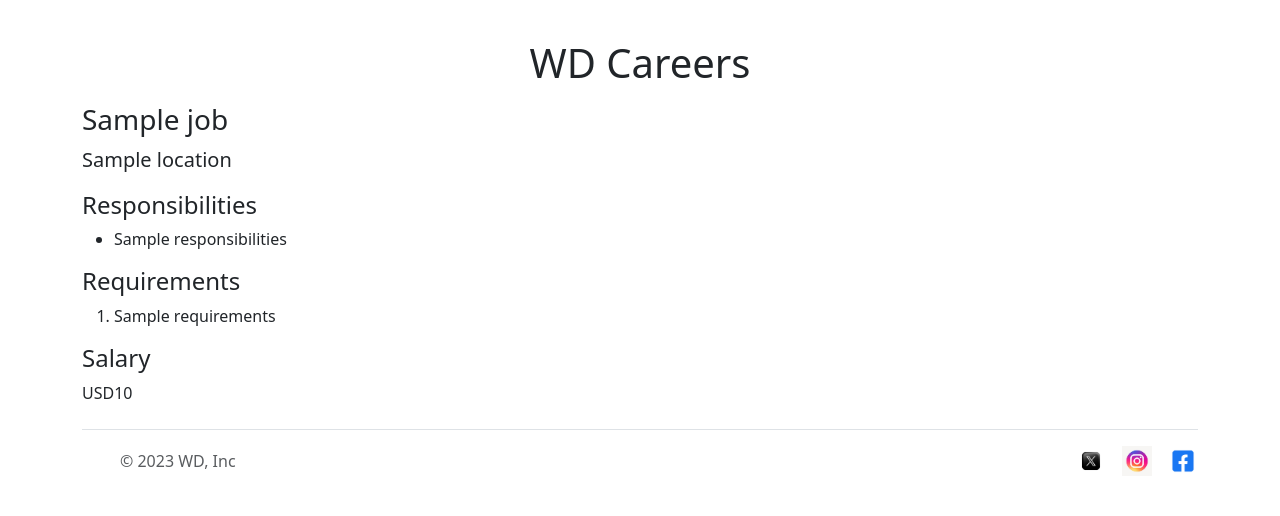
After one commit to sanketbabar2001/careers_website_v2, a Flask app: template templates/jobpage.html in a window 1280 px wide. The commit adds this page. Shown: the part 461-977 px from the top of the page. Run offline with Flask 3, Linux system fonts and the light colour scheme; the template is opened without the code that fills it: most values are stand-ins (such as "Sample title", 1, 10 or a date in 2020).

Commit message:
dynamic pages for jobs

```diff
--- a/app.py
+++ b/app.py
@@ -1,18 +1,25 @@
-from flask import Flask, render_template,jsonify
-from database import load_jobs_from_db
+from flask import Flask, render_template, jsonify
+from database import load_jobs_from_db, load_job_from_db
 
 app = Flask(__name__)
 
 @app.route('/')
 def hello_world():
-  jobs = load_jobs_from_db()
-  return render_template('home.html',jobs=jobs,
-                             company_name='WD')
+    jobs = load_jobs_from_db()
+    return render_template('home.html', jobs=jobs)
 
 @app.route('/api/jobs')
 def list_jobs():
-  jobs = load_jobs_from_db()
-  return jsonify(jobs)
+    jobs = load_jobs_from_db()
+    return jsonify(jobs)
+
+@app.route('/job/<int:id>')
+def show_job(id):
+    job = load_job_from_db(id)
+    if not job:
+      return "Not Found, 404"
+    else:
+      return render_template('jobpage.html', job=job)
 
 if __name__ == '__main__':
-    app.run(host='0.0.0.0', port=8080 ,debug=True)
+    app.run(host='0.0.0.0', port=8080, debug=True)
--- /dev/null
+++ b/templates/banner.html
@@ -0,0 +1,9 @@
+<style>
+  #banner {
+    height: 400px;
+    width: 100%;
+    object-fit: cover;
+    margin-bottom:16px;
+  }
+</style>
+<img class="img-fluid" id='banner' src="/static/careers.jpg" >
--- /dev/null
+++ b/templates/bootstrap.html
@@ -0,0 +1,3 @@
+<meta charset="utf-8">
+<meta name="viewport" content="width=device-width, initial-scale=1">
+<link href="https://cdn.jsdelivr.net/npm/bootstrap@5.3.2/dist/css/bootstrap.min.css" rel="stylesheet" integrity="sha384-T3c6CoIi6uLrA9TneNEoa7RxnatzjcDSCmG1MXxSR1GAsXEV/Dwwykc2MPK8M2HN" crossorigin="anonymous">
--- a/templates/jobitem.html
+++ b/templates/jobitem.html
@@ -13,6 +13,6 @@
     {% endif %}
   </div>
   <div class='col-2'>
-    <a href="mailto:carrers@wd.ai?subject=Application%20for%20{{job['title']}}&body=Name%20%3A%20%3CEnter%20Your%20Name%3E%0D%0AResume%20%3A%20%3CEnter%20Resume%20Link%3E%0D%0ALinkedin%20%3A%20%3CEnter%20Linkedin%20Link%3E" type="button" class="btn btn-outline-success">Apply</a>
+    <a href="/job/{{job['id']}}" type="button" class="btn btn-outline-success">Apply</a>
   </div>
 </div>
--- /dev/null
+++ b/templates/jobpage.html
@@ -0,0 +1,31 @@
+<!DOCTYPE html>
+<html>
+  <head>
+    {% include 'bootstrap.html' %}
+    <title>{{job.title}} - WD Carrers</title>
+  </head>
+  <body>
+    {% include 'nav.html' %}
+    {% include 'banner.html' %}
+    <div class='container'>
+      <h1 class="text-center mt-4 mb-3">WD Careers</h1>
+      <h3 class='mb-2'>{{job.title}}</h3>
+      <p class='lead mt-0'>{{job.location}}</p>
+      <h4>Responsibilities</h4>
+      <ul>
+        {%  for line in job.responsibilities.split('\\n') %}
+          <li>{{line}}</li>
+        {% endfor %}
+      </ul>
+      <h4>Requirements</h4>
+      <ol>
+        {%  for line in job.requirements.split('\\n') %}
+          <li>{{line}}</li>
+        {% endfor %}
+      </ol>
+      <h4>Salary</h4>
+      <p>{{job.currency}}{{job.salary}}</p>
+    </div>
+    {% include 'footer.html' %}
+  </body>
+</html>
--- a/templates/nav.html
+++ b/templates/nav.html
@@ -1,11 +1,11 @@
 <nav class="navbar bg-body-tertiary shadow-sm fixed-top bg-white">
   <div class="container-fluid">
-    <a class="navbar-brand" href="#">
-      <img src="/static/logo.svg" alt="Logo" width="30" height="24" class="d-inline-block align-text-top">
+    <a class="navbar-brand" href="/">
+      <img src="/static/logo.jpg" alt="Logo" width="30" height="24" class="d-inline-block align-text-top">
       WD
     </a>
   </div>
 </nav>
-<div style= "height:56px">
+<div style= "height:60px">
 
 </div>
```
Also changed, not shown: database.py (+12 -0 lines), templates/home.html (+3 -13 lines), static/logo.jpg (added), static/logo.svg (deleted).
